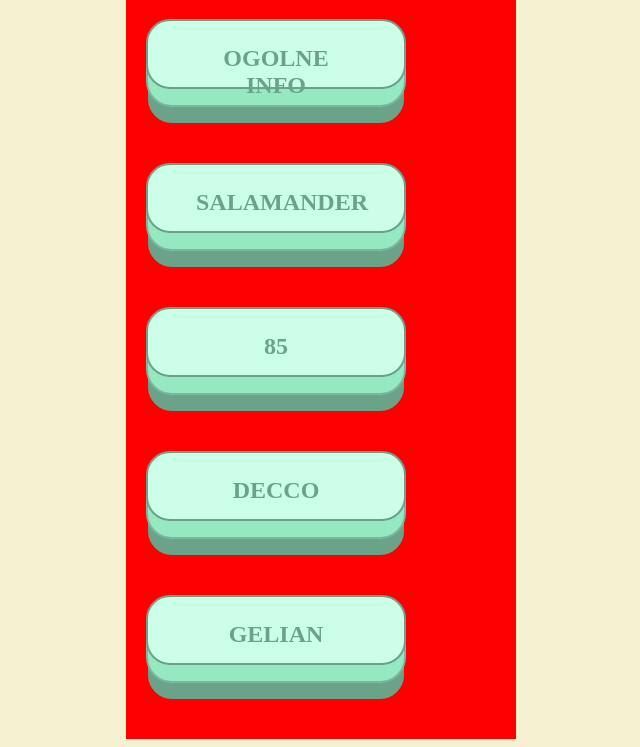
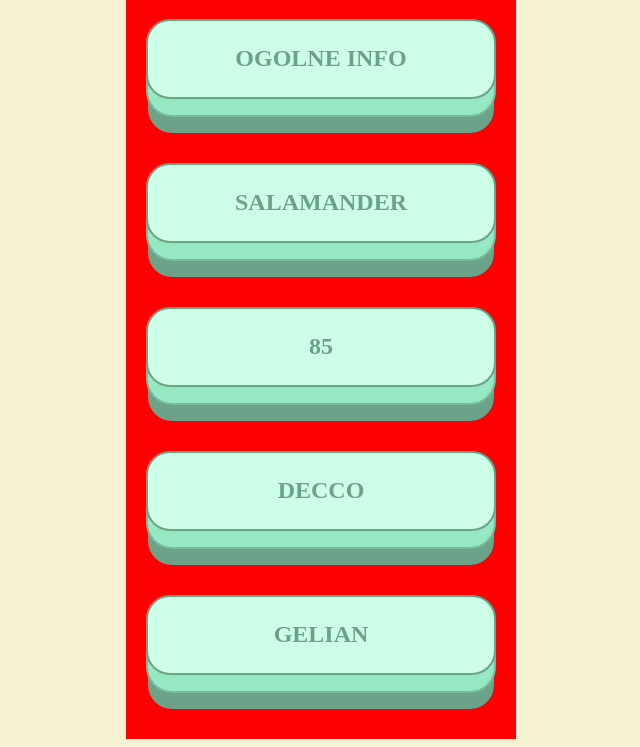
Before and after one commit to stolarnia-eko/test_web_app, a plain HTML site: page index.html in a window 1280 px wide. Shown: the part 69-816 px from the top of the page, without its empty margins (319-959 px from the left). Drawn offline with Linux system fonts and the light colour scheme.

Commit message:
Update style.css

```diff
--- a/style.css
+++ b/style.css
@@ -8,7 +8,6 @@ body {
 
 /* div from buttons */
 .button-container {
-    width: 300px;
     display: flex;
     flex-wrap: wrap;
     height: 90vh;
@@ -50,7 +49,7 @@ button.big-button {
     font-family: inherit;
     width: 100%;
     padding-bottom: 30px;
-    height: 70px;
+    height: 80px;
 }
 
 button.big-button {
```
